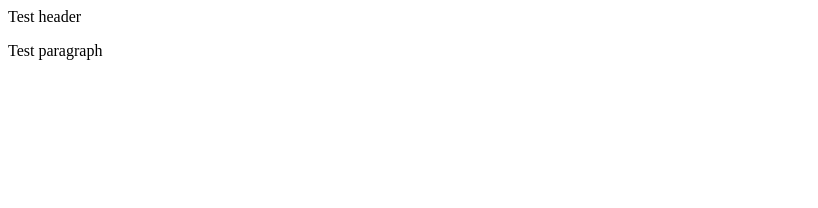
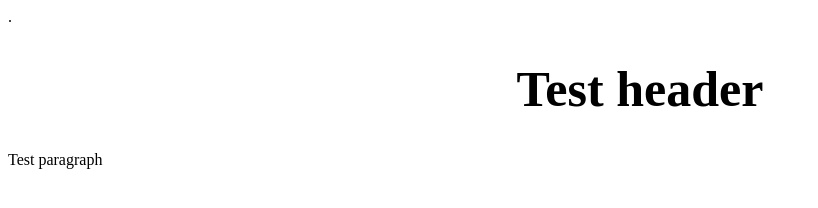
Before and after one commit to Hedwigg/hedwigg.github.io, a plain HTML site: page index.html in a window 1280 px wide. Shown: the whole page, without its empty margins (0-818 px from the left). Drawn offline with Linux system fonts and the light colour scheme.

Commit message:
created sytle sheet

```diff
--- /dev/null
+++ b/css/style.css
@@ -0,0 +1,4 @@
+h1 {
+	text-align: center;
+	font-size:50px;
+}
--- a/index.html
+++ b/index.html
@@ -1,5 +1,12 @@
-<DOCTYPE.html>
-<head>Test header</head>
+<!DOCTYPE.html>
+<head>
+
+<link rel="stylesheet" type= "text/css" href="css/style.css">.
+
+</head>
+
+
+<h1>Test header</h1>
 <body>
 <p>Test paragraph</p>
 </body>
```
Also changed, not shown: bq3omd5w.45e.txt (deleted), v4tsuoci.ya4.txt (deleted).
